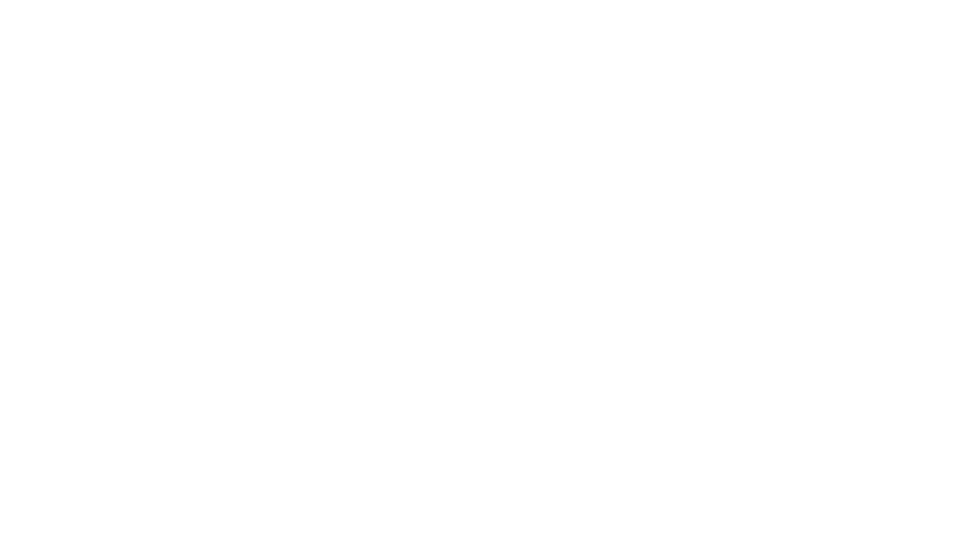
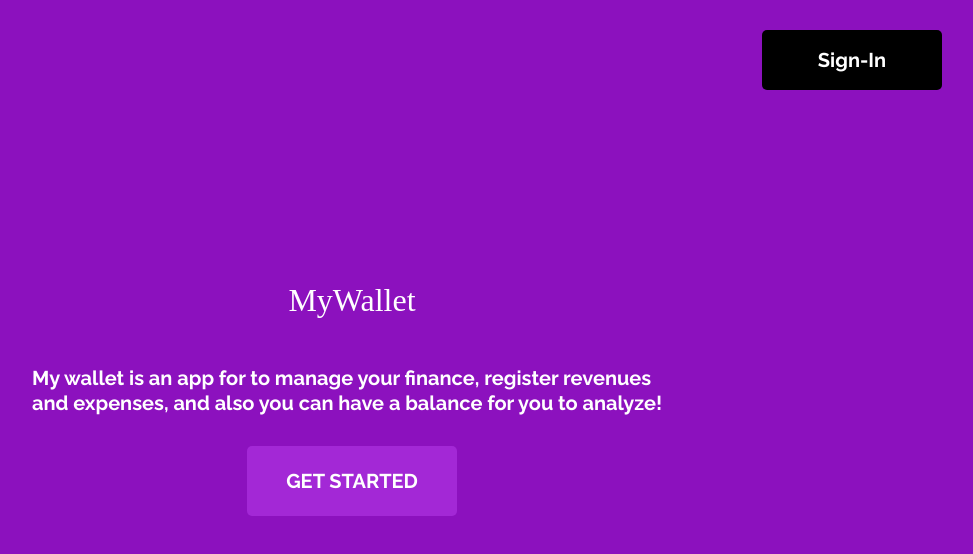
Before and after one commit to WesleyDiasSilva/projeto14-mywallet-front, a React (Create React App) app: page / in a window 1280 px wide. Before the commit this address had no page. Shown: the top 554 px of the page, without its empty margins (288-1261 px from the left). Built offline with nearby package versions, Linux system fonts and the light colour scheme; a web font is replaced by a local one.

Commit message:
feat: Homepage

```diff
--- a/src/App.js
+++ b/src/App.js
@@ -1,22 +1,23 @@
 import RegisterPage from "./pages/RegisterPage";
 import { Route, Routes, BrowserRouter } from "react-router-dom";
 import LoginPage from "./pages/LoginPage";
-import GlobalStyles from '../src/assets/reset'
+import GlobalStyles from "../src/assets/reset";
 import MainPage from "./pages/MainPage";
 import RevenuePage from "./pages/RevenuePage";
 import ExpensePage from "./pages/ExpensePage";
 import { UserContext } from "./contexts/UserContext";
 import React from "react";
+import HomePage from "./pages/HomePage";
 
 function App() {
-
-  const [user, setUser] = React.useState({})
+  const [user, setUser] = React.useState({});
 
   return (
     <BrowserRouter>
       <GlobalStyles />
-    <UserContext.Provider value={{user, setUser}}>
+      <UserContext.Provider value={{ user, setUser }}>
         <Routes>
+          <Route path="/" element={<HomePage />} />
           <Route path="/sign-up" element={<RegisterPage />} />
           <Route path="/sign-in" element={<LoginPage />} />
           <Route path="/myWallet" element={<MainPage />} />
--- /dev/null
+++ b/src/components/GetStarted.js
@@ -0,0 +1,31 @@
+import React from "react";
+import { useNavigate } from "react-router-dom";
+import styled from "styled-components";
+
+function GetStarted() {
+  const navigate = useNavigate();
+  function redirectSignUp() {
+    navigate("/sign-up");
+  }
+
+  return <Button onClick={redirectSignUp}>GET STARTED</Button>;
+}
+
+export default GetStarted;
+
+const Button = styled.button`
+  width: 210px;
+  height: 70px;
+  border: none;
+  border-radius: 5px;
+  background-color: #a328d6;
+  color: #fff;
+  font-size: 20px;
+  font-family: Raleway;
+  font-weight: bold;
+  cursor: pointer;
+  &:hover {
+    background-color: #b235e6;
+    transition: 0.5s;
+  }
+`;
--- a/src/components/Modal.js
+++ b/src/components/Modal.js
@@ -1,102 +1,131 @@
-import React from "react";
+import axios from "axios";
+import React, { useContext } from "react";
 import styled from "styled-components";
+import { API } from "../API.js";
+import { UserContext } from "../contexts/UserContext";
 
-function Modal({ valueTransactionDelete, setModal }) {
+function Modal({ valueTransactionDelete, setModal, setUpdateTransactions, updateTransactions }) {
+  const { description, date, value, _id } = valueTransactionDelete;
   function closeModal() {
     setModal(false);
+    // setUpdateTransactions(!updateTransactions)
+  }
+
+  const userContext = useContext(UserContext)
+  const token = userContext.user.token;
+  function deleteTransaction(id){
+    const promise = axios.delete(`${API}/transaction/${id}`, {headers: {authorization: token}});
+    promise.then(() => closeModal());
+    promise.catch(err => console.log(err))
   }
 
   return (
-    <ContainerModal onClick={closeModal}>
-      <BoxModal>
-        <TitleModal>Do you want to remove this transaction?</TitleModal>
-        <Warning>This action no turning back </Warning>
-        <InformationTransaction>
-          <TransactionDescription>
-            {valueTransactionDelete.description} :{" "}
-            {valueTransactionDelete.value}
-          </TransactionDescription>
-          <TransactionDescription>
-            Date : {valueTransactionDelete.date}
-          </TransactionDescription>
-        </InformationTransaction>
+    <ModalContainer>
+      <ModalContent>
+        <TitleModal>Do you want to delete this transaction?</TitleModal>
+        <ContainerInformationTransaction>
+          <LabelTransaction>Date: {date}</LabelTransaction>
+          <LabelTransaction>Description: {description}</LabelTransaction>
+          <LabelTransaction>Value: {value}</LabelTransaction>
+        </ContainerInformationTransaction>
         <ContainerButtons>
-          <Button color="#f72500">Delete</Button>
-          <Button>Cancel</Button>
+          <Button onClick={() => deleteTransaction(_id)} type="delete">Delete</Button>
+          <Button onClick={closeModal}>Cancel</Button>
         </ContainerButtons>
-      </BoxModal>
-    </ContainerModal>
+        <CloseModal onClick={closeModal}>X</CloseModal>
+      </ModalContent>
+    </ModalContainer>
   );
 }
 
 export default Modal;
 
-const ContainerModal = styled.div`
-  background-color: #000;
+const ModalContainer = styled.div`
+  background-color: rgba(0, 0, 0, 0.5);
+  width: 100%;
   height: 100vh;
-  width: 100%;
-  opacity: 0.5;
-  z-index: 2;
+  z-index: 1;
   display: flex;
   justify-content: center;
   align-items: center;
-  box-sizing: border-box;
-  position: absolute;
 `;
 
-const BoxModal = styled.div`
-  height: 50%;
+const ModalContent = styled.div`
+  background-color: #fff;
   width: 50%;
-  background-color: #fff;
-  z-index: 1;
+  height: 40%;
+  z-index: 2;
+  opacity: 1;
   display: flex;
+  justify-content: space-around;
+  align-items: center;
   flex-direction: column;
-  align-items: center;
-  justify-content: space-around;
   position: relative;
 `;
 
 const TitleModal = styled.h3`
   font-family: Raleway;
   font-size: 20px;
-  color: #000;
   font-weight: bold;
 `;
 
-const Warning = styled.span`
-  font-family: Raleway;
-  font-size: 20px;
-  color: red;
-  font-weight: bold;
-`;
-
-const InformationTransaction = styled.div`
+const ContainerInformationTransaction = styled.div`
   display: flex;
   flex-direction: column;
-  justify-content: space-between;
-  align-items: flex-start;
+  justify-content: center;
+  align-items: center;
   gap: 10px;
 `;
 
-const TransactionDescription = styled.span`
+const LabelTransaction = styled.span`
   font-family: Raleway;
   font-size: 16px;
   font-weight: bold;
 `;
 
+const ContainerButtons = styled.div`
+  display: flex;
+  align-items: center;
+  gap: 20px;
+  width: 70%;
+  justify-content: center;
+`;
+
 const Button = styled.button`
-  width: 25%;
-  height: 100%;
-  background-color: ${(props) => (props.color ? props.color : "#DDD")};
+  width: 30%;
+  height: 40px;
   border: none;
   border-radius: 5px;
+  background-color: ${(props) =>
+    props.type === "delete" ? "#fc0000" : "#e7e6e8"};
+  color: ${(props) => (props.type === "delete" ? "#fff" : "#000")};
+  font-weight: bold;
+  font-size: 14px;
+  font-family: Raleway;
+  cursor: pointer;
+  &:hover {
+    background-color: ${(props) =>
+      props.type === "delete" ? "#d11919" : "#d4cfcf"};
+    transition: 0.3s;
+  }
 `;
 
-const ContainerButtons = styled.div`
-  display: flex;
-  justify-content: center;
-  align-items: center;
-  gap: 15px;
-  height: 40px;
-  width: 100%;
-`;
+const CloseModal = styled.button`
+  width: 50px;
+  height: 50px;
+  background-color: #8c11be;
+  border-radius: 50%;
+  border: none;
+  position: absolute;
+  top: -25px;
+  right: -25px;
+  color: #fff;
+  font-family: Raleway;
+  font-size: 16px;
+  font-weight: bold;
+  cursor: pointer;
+  &:hover{
+    background-color: #ab2cde;
+    transition: 0.3s;
+  }
+`
--- /dev/null
+++ b/src/pages/HomePage.js
@@ -0,0 +1,71 @@
+import React from "react";
+import styled from "styled-components";
+import AppTitle from "../components/AppTitle";
+import GetStarted from "../components/GetStarted";
+import ShortButton from "../components/ShortButton";
+
+function HomePage() {
+  return (
+    <Background>
+      <SignInButton>Sign-In</SignInButton>
+
+      <AppTitle />
+      <DescriptionApp>
+        My wallet is an app for to manage your finance, register revenues and
+        expenses, and also you can have a balance for you to analyze!
+      </DescriptionApp>
+      <ContainerButtons>
+        <GetStarted />
+      </ContainerButtons>
+    </Background>
+  );
+}
+
+export default HomePage;
+
+const Background = styled.div`
+  background-color: #8c11be;
+  width: 100%;
+  height: 100vh;
+  display: flex;
+  justify-content: center;
+  align-items: center;
+  flex-direction: column;
+  gap: 30px;
+  position: relative;
+`;
+
+const SignInButton = styled.button`
+  position: absolute;
+  top: 30px;
+  right: 50px;
+  width: 180px;
+  height: 60px;
+  border: none;
+  border-radius: 5px;
+  background-color: #000;
+  color: #fff;
+  font-size: 20px;
+  font-family: Raleway;
+  font-weight: bold;
+  cursor: pointer;
+  &:hover {
+    background-color: #b235e6;
+    transition: 0.5s;
+  }
+`;
+
+const DescriptionApp = styled.span`
+  font-family: Raleway;
+  font-size: 20px;
+  width: 50%;
+  color: #fff;
+  font-weight: bold;
+  line-height: 1.25;
+  margin-top: 20px;
+`;
+
+const ContainerButtons = styled.div`
+  display: flex;
+  gap: 30px;
+`;
--- a/src/pages/LoginPage.js
+++ b/src/pages/LoginPage.js
@@ -1,55 +1,58 @@
-import axios from 'axios'
-import React, { useContext } from 'react'
-import styled from 'styled-components'
-import AppTitle from '../components/AppTitle'
-import ChangePageLoginRegister from '../components/ChangePageLoginRegister'
-import Input from '../components/Input'
-import LongButton from '../components/LongButton'
-import { API } from '../API.js'
-import { useNavigate } from 'react-router-dom'
-import { UserContext } from '../contexts/UserContext'
-
+import axios from "axios";
+import React, { useContext } from "react";
+import styled from "styled-components";
+import AppTitle from "../components/AppTitle";
+import ChangePageLoginRegister from "../components/ChangePageLoginRegister";
+import Input from "../components/Input";
+import LongButton from "../components/LongButton";
+import { API } from "../API.js";
+import { useNavigate } from "react-router-dom";
+import { UserContext } from "../contexts/UserContext";
 
 function LoginPage() {
-
   const userContext = useContext(UserContext);
 
-  const navigate = useNavigate()
+  const navigate = useNavigate();
 
-  const [email, setEmail] = React.useState('')
-  const [password, setPassword] = React.useState('')
+  const [email, setEmail] = React.useState("");
+  const [password, setPassword] = React.useState("");
 
-  function login(){
-    const result = axios.post(API+"/sign-in", {email, password});
+  function login() {
+    const result = axios.post(API + "/sign-in", { email, password });
     result.then((res) => {
-      userContext.setUser({name: res.data.user, token: res.data.token})
-      localStorage.setItem("token", JSON.stringify({token: res.data.token}))
+      userContext.setUser({ name: res.data.user, token: res.data.token });
+      localStorage.setItem("token", JSON.stringify({ token: res.data.token }));
       setEmail("");
       setPassword("");
-      navigate("/mywallet")
+      navigate("/mywallet");
     });
-    result.catch((err) => console.log(err))
+    result.catch((err) => console.log(err));
   }
 
   return (
     <Background>
-     <AppTitle />
+      <AppTitle />
       <ContainerInputs>
-        <Input setValue={setEmail} value={email} placeholder='E-mail'/>
-        <Input type={"password"} setValue={setPassword} value={password} placeholder='Password'/>
-        <LongButton onClick={login} content={'Login'}/>
+        <Input setValue={setEmail} value={email} placeholder="E-mail" />
+        <Input
+          type={"password"}
+          setValue={setPassword}
+          value={password}
+          placeholder="Password"
+        />
+        <LongButton onClick={login} content={"Login"} />
       </ContainerInputs>
-      <ChangePageLoginRegister to={'/sign-up'}>
+      <ChangePageLoginRegister to={"/sign-up"}>
         First time? Register!
       </ChangePageLoginRegister>
     </Background>
-  )
+  );
 }
 
-export default LoginPage
+export default LoginPage;
 
 const Background = styled.div`
-  background-color: #8C11BE;
+  background-color: #8c11be;
   width: 100%;
   height: 100vh;
   display: flex;
@@ -57,11 +60,11 @@ const Background = styled.div`
   align-items: center;
   flex-direction: column;
   gap: 30px;
-`
+`;
 
 const ContainerInputs = styled.div`
   width: 326px;
   display: flex;
   flex-direction: column;
   gap: 15px;
-`
+`;
--- a/src/pages/MainPage.js
+++ b/src/pages/MainPage.js
@@ -29,7 +29,7 @@ function MainPage() {
     });
 
     promise.catch((err) => console.log(err));
-  }, []);
+  }, [modal]);
 
   let balance = 0;
   transactions.forEach((transaction) => {
@@ -69,7 +69,7 @@ function MainPage() {
                   <Transaction
                     setValueTransactionDelete={setValueTransactionDelete}
                     setModal={setModal}
-                    key={t.value}
+                    key={t._id}
                     transaction={t}
                   />
                 ))
```
Lines whose indentation alone changed are shown as unchanged.
